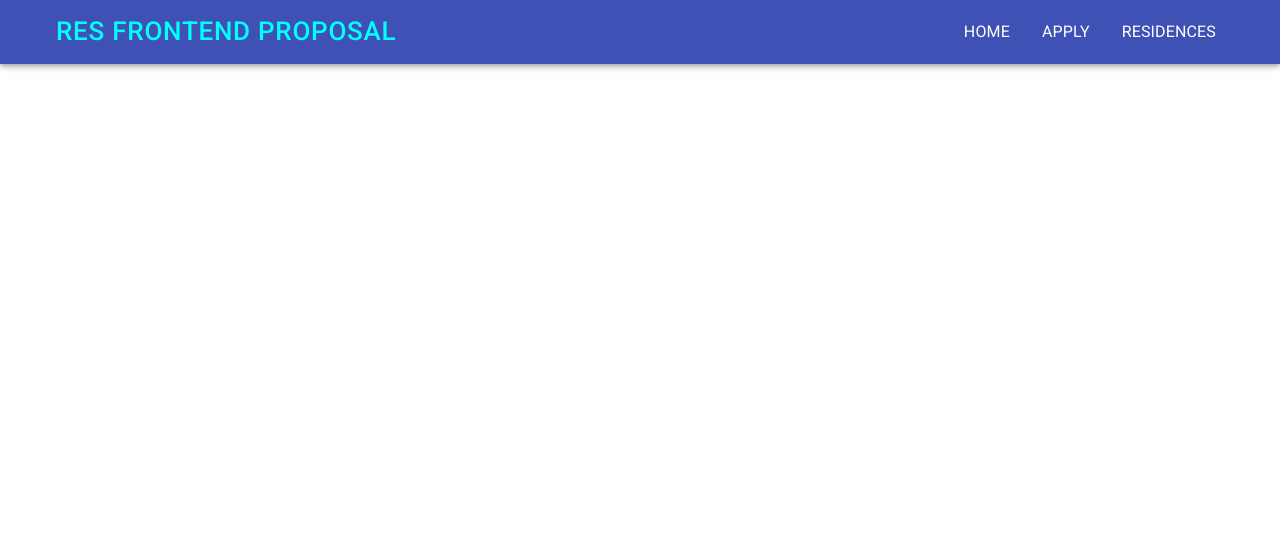
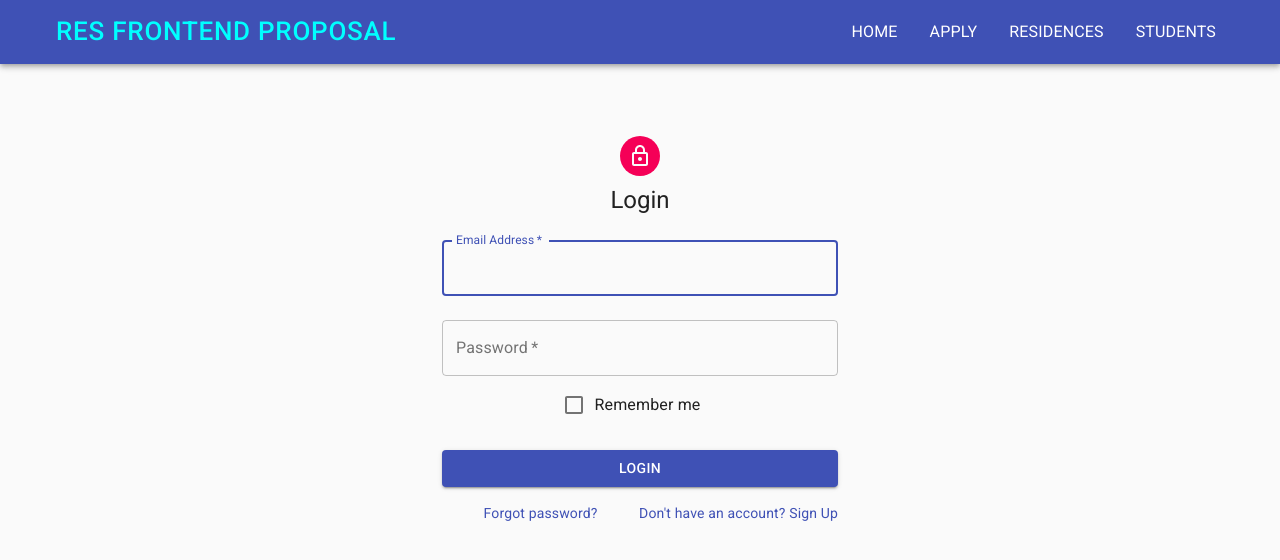
Before and after one commit to be-charles/ResidenceManagementSystemFront, a React (Create React App) app: page /login in a window 1280 px wide. Shown: the top 560 px of the page. Built offline with nearby package versions, Linux system fonts and the light colour scheme.

Commit message:
Meeting Updates

```diff
--- a/src/App/App.js
+++ b/src/App/App.js
@@ -6,6 +6,8 @@ import Home from '../Home';
 import Apply from '../Apply';
 import Residences from '../Residence/ReadResidences';
 import CreateResidence from '../Residence/CreateResidence';
+import Students from '../Students';
+import Login from '../Login';
 
 function App() {
   return (
@@ -14,6 +16,8 @@ function App() {
         <Header/>
         <Switch>
           <Route path="/" exact component={Home} />
+          <Route path="/login" exact component={Login} />
+          <Route path="/students" exact component={Students} />
           <Route path="/apply" exact component={Apply} />
           <Route path="/residence" exact component={Residences} />
           <Route path="/residence/create" exact component={CreateResidence} />
--- a/src/Components/Header.js
+++ b/src/Components/Header.js
@@ -27,7 +27,8 @@ const useStyles = makeStyles({
 const links = [
     { title: `home`, path: `/` },
     { title: `apply`, path: `/apply` },
-    { title: `residences`, path: `/residence` }
+    { title: `residences`, path: `/residence` },
+    { title: `students`, path: `/students`}
 ];
 
 const Header = () => {
--- /dev/null
+++ b/src/Login.js
@@ -0,0 +1,101 @@
+import React from 'react';
+import Avatar from '@material-ui/core/Avatar';
+import Button from '@material-ui/core/Button';
+import CssBaseline from '@material-ui/core/CssBaseline';
+import TextField from '@material-ui/core/TextField';
+import FormControlLabel from '@material-ui/core/FormControlLabel';
+import Checkbox from '@material-ui/core/Checkbox';
+import Link from '@material-ui/core/Link';
+import Grid from '@material-ui/core/Grid';
+import Box from '@material-ui/core/Box';
+import LockOutlinedIcon from '@material-ui/icons/LockOutlined';
+import Typography from '@material-ui/core/Typography';
+import { makeStyles } from '@material-ui/core/styles';
+import Container from '@material-ui/core/Container';
+
+const useStyles = makeStyles((theme) => ({
+  paper: {
+    marginTop: theme.spacing(8),
+    display: 'flex',
+    flexDirection: 'column',
+    alignItems: 'center',
+  },
+  avatar: {
+    margin: theme.spacing(1),
+    backgroundColor: theme.palette.secondary.main,
+  },
+  form: {
+    width: '100%', // Fix IE 11 issue.
+    marginTop: theme.spacing(1),
+  },
+  submit: {
+    margin: theme.spacing(3, 0, 2),
+  },
+}));
+
+export default function SignIn() {
+  const classes = useStyles();
+
+  return (
+    <Container component="main" maxWidth="xs">
+      <CssBaseline />
+      <div className={classes.paper}>
+        <Avatar className={classes.avatar}>
+          <LockOutlinedIcon />
+        </Avatar>
+        <Typography component="h1" variant="h5">
+          Login
+        </Typography>
+        <form className={classes.form} noValidate>
+          <TextField
+            variant="outlined"
+            margin="normal"
+            required
+            fullWidth
+            id="email"
+            label="Email Address"
+            name="email"
+            autoComplete="email"
+            autoFocus
+          />
+          <TextField
+            variant="outlined"
+            margin="normal"
+            required
+            fullWidth
+            name="password"
+            label="Password"
+            type="password"
+            id="password"
+            autoComplete="current-password"
+          />
+          <FormControlLabel
+            control={<Checkbox value="remember" color="primary" />}
+            label="Remember me"
+          />
+          <Button
+            type="submit"
+            fullWidth
+            variant="contained"
+            color="primary"
+            className={classes.submit}
+          >
+            Login
+          </Button>
+          <Grid container>
+            <Grid item xs>
+              <Link href="#" variant="body2">
+                Forgot password?
+              </Link>
+            </Grid>
+            <Grid item>
+              <Link href="#" variant="body2">
+                {"Don't have an account? Sign Up"}
+              </Link>
+            </Grid>
+          </Grid>
+        </form>
+      </div>
+    </Container>
+  );
+}
--- /dev/null
+++ b/src/Students.js
@@ -0,0 +1,78 @@
+import React, { useState, useEffect } from 'react';
+import axios from 'axios';
+import Table from '@material-ui/core/Table';
+import TableBody from '@material-ui/core/TableBody';
+import TableCell from '@material-ui/core/TableCell';
+import TableContainer from '@material-ui/core/TableContainer';
+import TableHead from '@material-ui/core/TableHead';
+import TableRow from '@material-ui/core/TableRow';
+import Paper from '@material-ui/core/Paper';
+import { Button, Link, makeStyles } from '@material-ui/core';
+
+function Students() {
+
+    const useStyles = makeStyles({
+        table: { minWidth: 300, },
+        tableContainer: { margin: 'auto', maxWidth: 1100, },
+    });
+
+    //Declaring a state variable that has its default value set to an empty array '[]'
+    //The variable will be filled with an array of residence objects once we get a response from our GET call to our backend
+    //See https://reactjs.org/docs/hooks-state.html for more information regarding states and hooks in react if I am unable to help you understand
+    const [students, setStudents] = useState([]);
+
+    const fetchStudents = () => {
+        //Create a GET call to backend
+        axios.get("http://localhost:8080/student/all").then(response => {
+            console.log(response);
+            //Let residences = response.data (our array of residence objects)
+            setStudents(response.data);
+        })
+    }
+
+    //On Render call above fetch residences function to get residences from back end and store the response in 'residences'
+    useEffect(() => {
+
+        fetchStudents();
+
+    }, []);
+
+    const classes = useStyles();
+
+    return (
+        <>
+       <h1>Students</h1>
+       <TableContainer className={classes.tableContainer} component={Paper}>
+            <Table className={classes.table} aria-label="residences table">
+                <TableHead>
+                    <TableRow>
+                        <TableCell align="left">Student Number</TableCell>
+                        <TableCell align="right">First Name</TableCell>
+                        <TableCell align="right">Last Name Available</TableCell>
+                        <TableCell align="right">Campus ID</TableCell>
+                        <TableCell align="right">Identity Number</TableCell>
+                        <TableCell align="right">Student Email</TableCell>
+                        <TableCell align="right">Contact Number</TableCell>
+                    </TableRow>
+                </TableHead>
+                <TableBody>
+                    {/* Iterate through each residence and create a row for it */}
+                    {students.map((student) => (
+                        <TableRow key={student.residenceId}>
+                            <TableCell align="left">{student.studNum}</TableCell>
+                            <TableCell align="right">{student.firstName}</TableCell>
+                            <TableCell align="right">{student.lastName}</TableCell>
+                            <TableCell align="right">{student.campus}</TableCell>
+                            <TableCell align="right">{student.identityNum}</TableCell>
+                            <TableCell align="right">{student.studEmail}</TableCell>
+                            <TableCell align="right">{student.contactNum}</TableCell>
+                        </TableRow>
+                    ))}
+                </TableBody>
+            </Table>
+        </TableContainer>
+        </>
+    );
+ };
+
+ export default Students;
```
